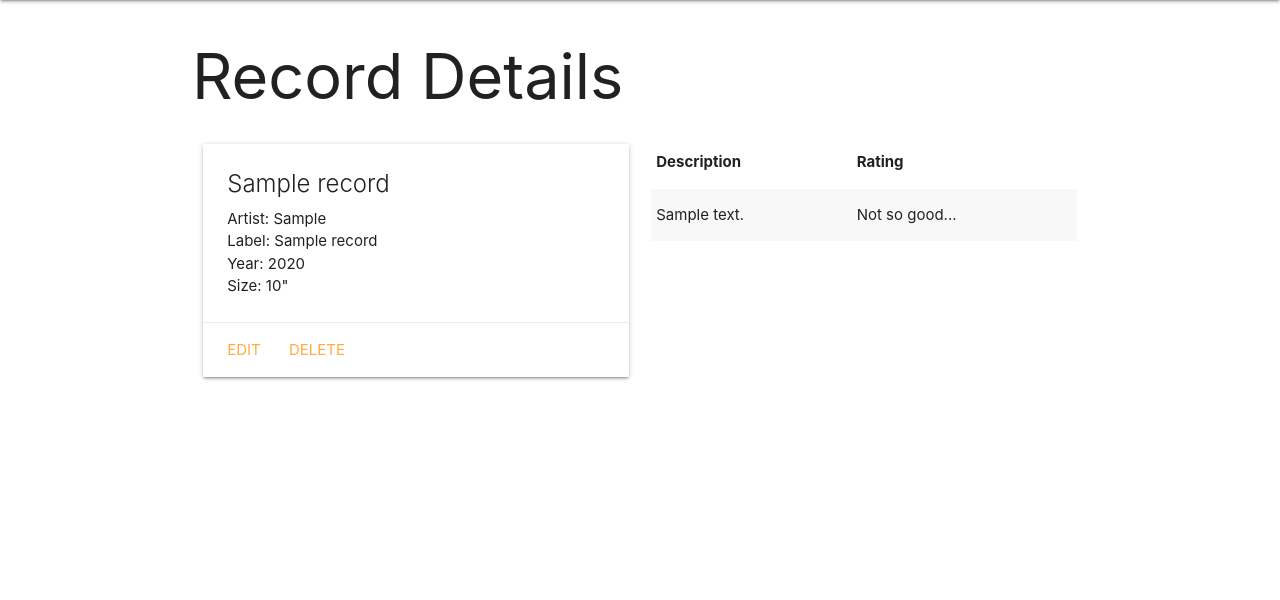
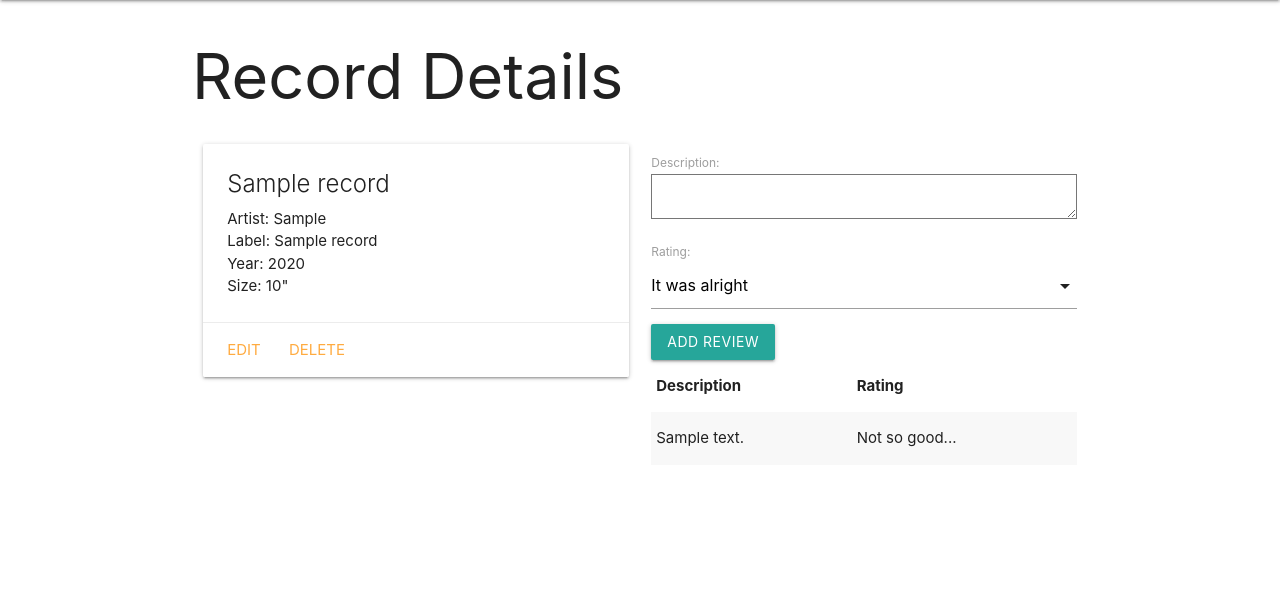
Before and after one commit to imalakamens/django_collector, a Django app: page /records/1/ in a window 1280 px wide. Shown: the part 64-664 px from the top of the page. Run offline with Django 3.2, Linux system fonts and the light colour scheme; tables that the repository leaves empty hold one stand-in row (values such as "Sample post").

Commit message:
add review form, it works

```diff
--- /dev/null
+++ b/main_app/forms.py
@@ -0,0 +1,7 @@
+from django.forms import ModelForm
+from .models import Review
+
+class ReviewForm(ModelForm):
+    class Meta:
+        model = Review
+        fields=['description', 'rating']
--- a/main_app/templates/base.html
+++ b/main_app/templates/base.html
@@ -9,6 +9,7 @@
   <title>Vinyl Collector</title>
   <link rel="stylesheet" href="https://cdnjs.cloudflare.com/ajax/libs/materialize/1.0.0/css/materialize.min.css">
   <link rel="stylesheet" type="text/css" href="{% static 'css/style.css' %}">
+  <script src="https://cdnjs.cloudflare.com/ajax/libs/materialize/1.0.0/js/materialize.min.js"></script>
 </head>
 <body>
   <header class="navbar-fixed">
--- a/main_app/templates/records/detail.html
+++ b/main_app/templates/records/detail.html
@@ -23,6 +23,11 @@
     </div>
   </div>
   <div class="col s6">
+    <form action="{% url 'add_review' record.id %}" method="POST">
+      {% csrf_token%}
+      {{ review_form.as_p }}
+      <input type="submit" class="btn" value="Add Review">
+    </form>
     <table class="striped">
       <thead>
         <tr><th>Description</th><th>Rating</th></tr>
@@ -38,4 +43,9 @@
     </table>
   </div>
 </div>
+
+<script>
+  const selectEl = document.getElementById('id_rating');
+  M.FormSelect.init(selectEl);
+</script>
 {% endblock %}
--- a/main_app/urls.py
+++ b/main_app/urls.py
@@ -9,4 +9,5 @@ urlpatterns = [
     path('records/create/',views.RecordCreate.as_view(), name='records_create'),
     path('records/<int:pk>/update/',views.RecordUpdate.as_view(), name='records_update'),
     path('records/<int:pk>/delete/',views.RecordDelete.as_view(), name='records_delete'),
+    path('records/<int:record_id>/add_review', views.add_review, name='add_review'),
 ]
--- a/main_app/views.py
+++ b/main_app/views.py
@@ -1,6 +1,7 @@
-from django.shortcuts import render
+from django.shortcuts import render, redirect
 from django.views.generic.edit import CreateView, UpdateView, DeleteView
 from .models import Record
+from .forms import ReviewForm
 
 # Create your views here.
 from django.http import HttpResponse
@@ -17,7 +18,10 @@ def records_index(request):
 
 def records_detail(request, record_id):
     record = Record.objects.get(id=record_id)
-    return render(request, 'records/detail.html', {'record' : record})
+    review_form = ReviewForm()
+    return render(request, 'records/detail.html', {
+        'record' : record, 'review_form' : review_form
+        })
 
 class RecordCreate(CreateView):
     model = Record
@@ -30,3 +34,11 @@ class RecordUpdate(UpdateView):
 class RecordDelete(DeleteView):
     model = Record
     success_url = '/records/'
+
+def add_review(request, record_id):
+    form = ReviewForm(request.POST)
+    if form.is_valid():
+        new_review = form.save(commit=False)
+        new_review.record_id = record_id
+        new_review.save()
+    return redirect('detail', record_id=record_id)
```
